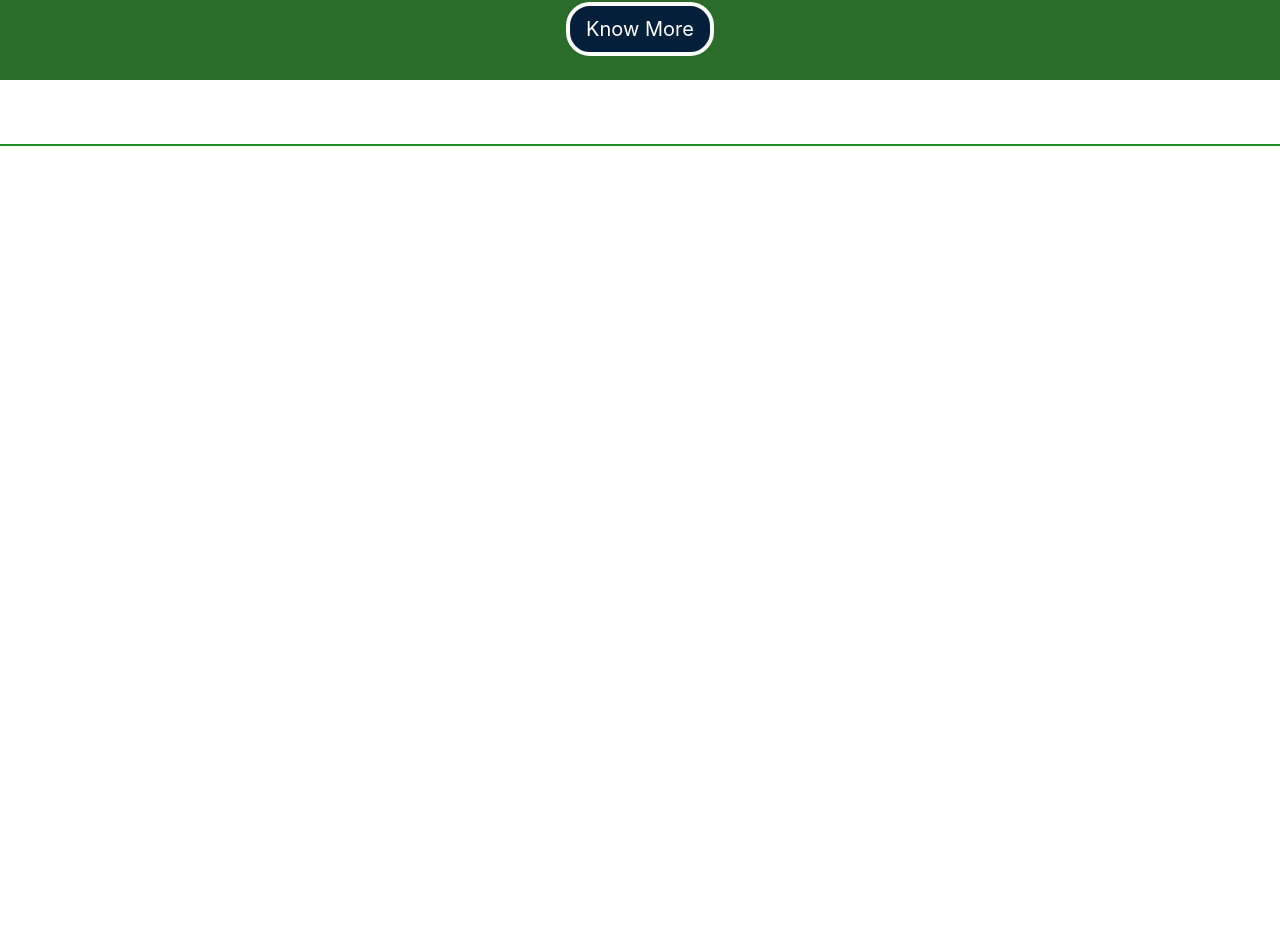
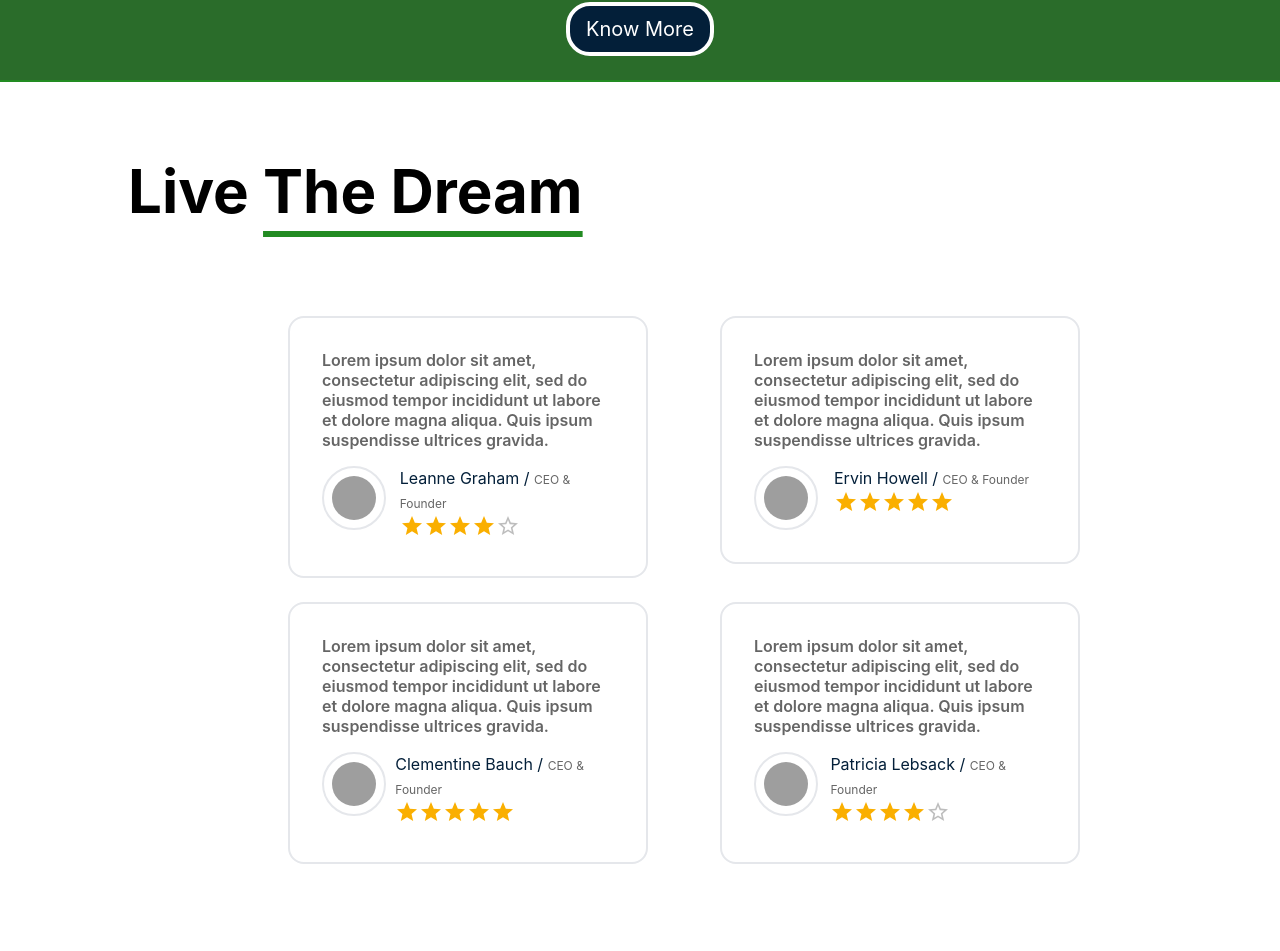
Before and after one commit to Kanwar07/thinkabroad, a React (Create React App) app: page / in a window 1280 px wide. Shown: the part 4635-5586 px from the top of the page. Before the commit the page ends 4781 px from the top, so only its background shows below. Built offline with nearby package versions, Linux system fonts and the light colour scheme; grey boxes are pictures that could not be loaded.

Commit message:
reviewSection

```diff
--- a/public/index.html
+++ b/public/index.html
@@ -24,7 +24,7 @@
       work correctly both with client-side routing and a non-root public URL.
       Learn how to configure a non-root public URL by running `npm run build`.
     -->
-    <title>React App</title>
+    <title>ThinkAbroad</title>
   </head>
   <body>
     <noscript>You need to enable JavaScript to run this app.</noscript>
--- a/src/App.js
+++ b/src/App.js
@@ -2,6 +2,7 @@ import "./App.css";
 import NavBar from "./components/navbar/NavBar";
 import AppSection from "./components/sections/appSection/AppSection";
 import Journey from "./components/sections/journey/Journey";
+import ReviewSection from "./components/sections/reviewSection/ReviewSection";
 import ScholarshipSection from "./components/sections/scholarshipSection/ScholarshipSection";
 import Section1Page from "./components/sections/section1/Section1Page";
 
@@ -13,6 +14,7 @@ function App() {
       <Journey />
       <AppSection />
       <ScholarshipSection />
+      <ReviewSection />
     </>
   );
 }
--- /dev/null
+++ b/src/components/card/ReviewCard.jsx
@@ -0,0 +1,34 @@
+import React from "react";
+import Rating from "@mui/material/Rating";
+
+function ReviewCard({ image, name, review, designation, rating }) {
+  return (
+    <div className="flex flex-col w-10/12 border border-2 p-8 mb-6 rounded-2xl">
+      <div className="pb-4 text-[16px] opacity-60 leading-tight font-semibold">
+        {review}
+      </div>
+      <div className="flex flex-row">
+        <div>
+          <img
+            src={image}
+            alt="name"
+            className="size-16 border border-2 rounded-full p-2 mr-4"
+          />
+        </div>
+        <div className="flex flex-col">
+          <div className="text-[#031f39]">
+            {name} /{" "}
+            <span className="text-[#000000] text-[12px] opacity-60">
+              {designation}
+            </span>{" "}
+          </div>
+          <div>
+            <Rating name="read-only" value={rating} readOnly />
+          </div>
+        </div>
+      </div>
+    </div>
+  );
+}
+
+export default ReviewCard;
--- /dev/null
+++ b/src/components/sections/reviewSection/ReviewSection.jsx
@@ -0,0 +1,34 @@
+import React from "react";
+import data from "../../../data/Data.json";
+import ReviewCard from "../../card/ReviewCard";
+
+function ReviewSection() {
+  return (
+    <>
+      <div className="pl-[10%] pr-[10%] pt-16 pb-16">
+        <div className="text-[60px] font-bold mb-20 max-lg:text-center">
+          Live{" "}
+          <span className="underline underline-offset-[18px] decoration-[#228B22]">
+            The Dream
+          </span>
+        </div>
+        <div className="grid grid-cols-2 ml-40">
+          {data.length > 0 &&
+            data.map((reviews) => {
+              const { image, name, review, designation, rating } = reviews;
+              return (
+                <div>
+                  <ReviewCard
+                    {...{ image, name, review, designation, rating }}
+                  />
+                </div>
+              );
+            })}
+        </div>
+      </div>
+      <div className="border-t-2 border-[#636363]"></div>
+    </>
+  );
+}
+
+export default ReviewSection;
--- a/src/components/sections/scholarshipSection/ScholarshipSection.jsx
+++ b/src/components/sections/scholarshipSection/ScholarshipSection.jsx
@@ -52,7 +52,7 @@ function ScholarshipSection() {
           Know More
         </button>
       </div>
-      <div className="border-t-2 border-[#228B22] mt-16"></div>
+      <div className="border-t-2 border-[#228B22]"></div>
     </>
   );
 }
--- /dev/null
+++ b/src/data/Data.json
@@ -0,0 +1,30 @@
+[
+  {
+    "image": "https://robohash.org/Terry.png?set=set4",
+    "name": "Leanne Graham",
+    "review": "Lorem ipsum dolor sit amet, consectetur adipiscing elit, sed do eiusmod tempor incididunt ut labore et dolore magna aliqua. Quis ipsum suspendisse ultrices gravida.",
+    "designation": "CEO & Founder",
+    "rating": "4"
+  },
+  {
+    "image": "https://robohash.org/Sheldon.png?set=set4",
+    "name": "Ervin Howell",
+    "review": "Lorem ipsum dolor sit amet, consectetur adipiscing elit, sed do eiusmod tempor incididunt ut labore et dolore magna aliqua. Quis ipsum suspendisse ultrices gravida.",
+    "designation": "CEO & Founder",
+    "rating": "4.5"
+  },
+  {
+    "image": "https://robohash.org/Terrill.png?set=set4",
+    "name": "Clementine Bauch",
+    "review": "Lorem ipsum dolor sit amet, consectetur adipiscing elit, sed do eiusmod tempor incididunt ut labore et dolore magna aliqua. Quis ipsum suspendisse ultrices gravida.",
+    "designation": "CEO & Founder",
+    "rating": "5"
+  },
+  {
+    "image": "https://robohash.org/Miles.png?set=set4",
+    "name": "Patricia Lebsack",
+    "review": "Lorem ipsum dolor sit amet, consectetur adipiscing elit, sed do eiusmod tempor incididunt ut labore et dolore magna aliqua. Quis ipsum suspendisse ultrices gravida.",
+    "designation": "CEO & Founder",
+    "rating": "4"
+  }
+]
```
